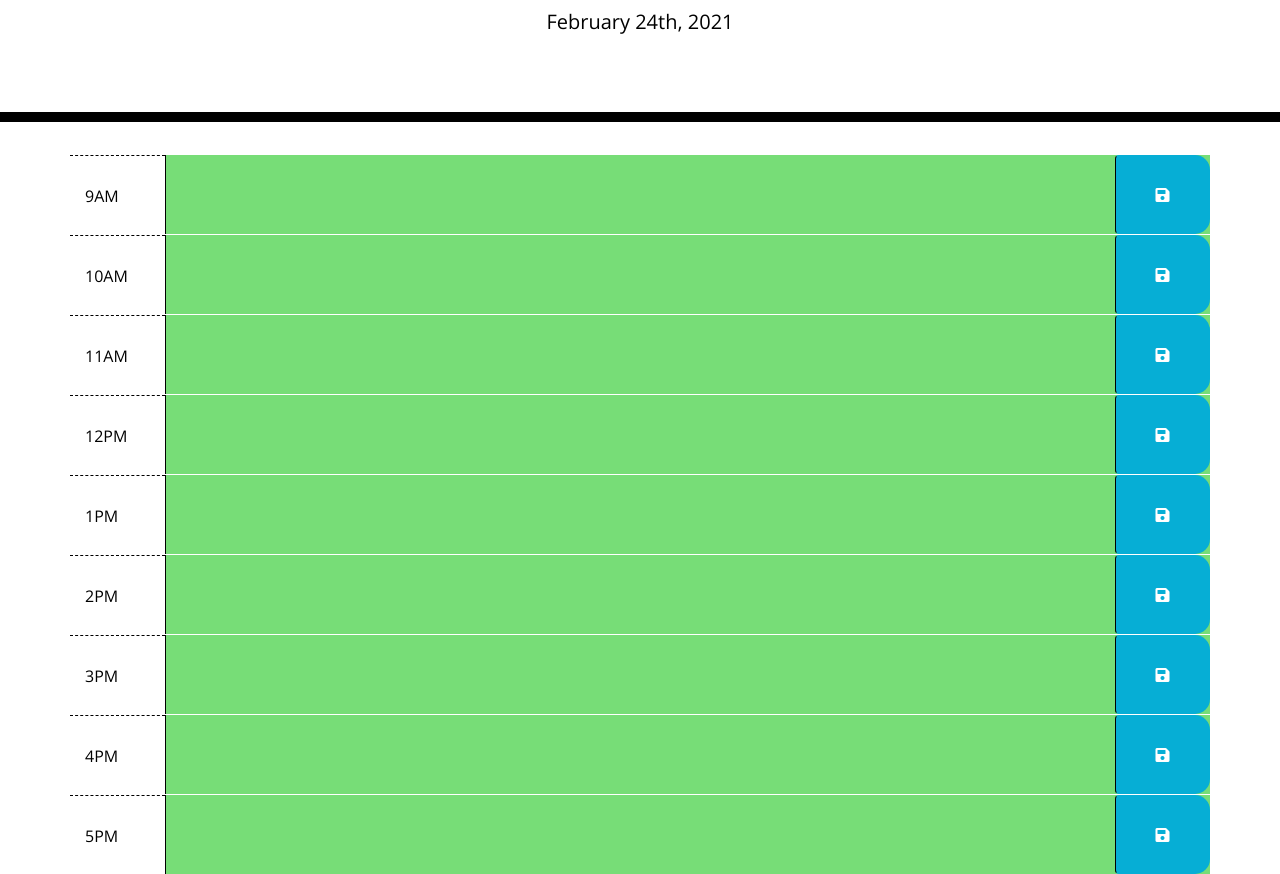
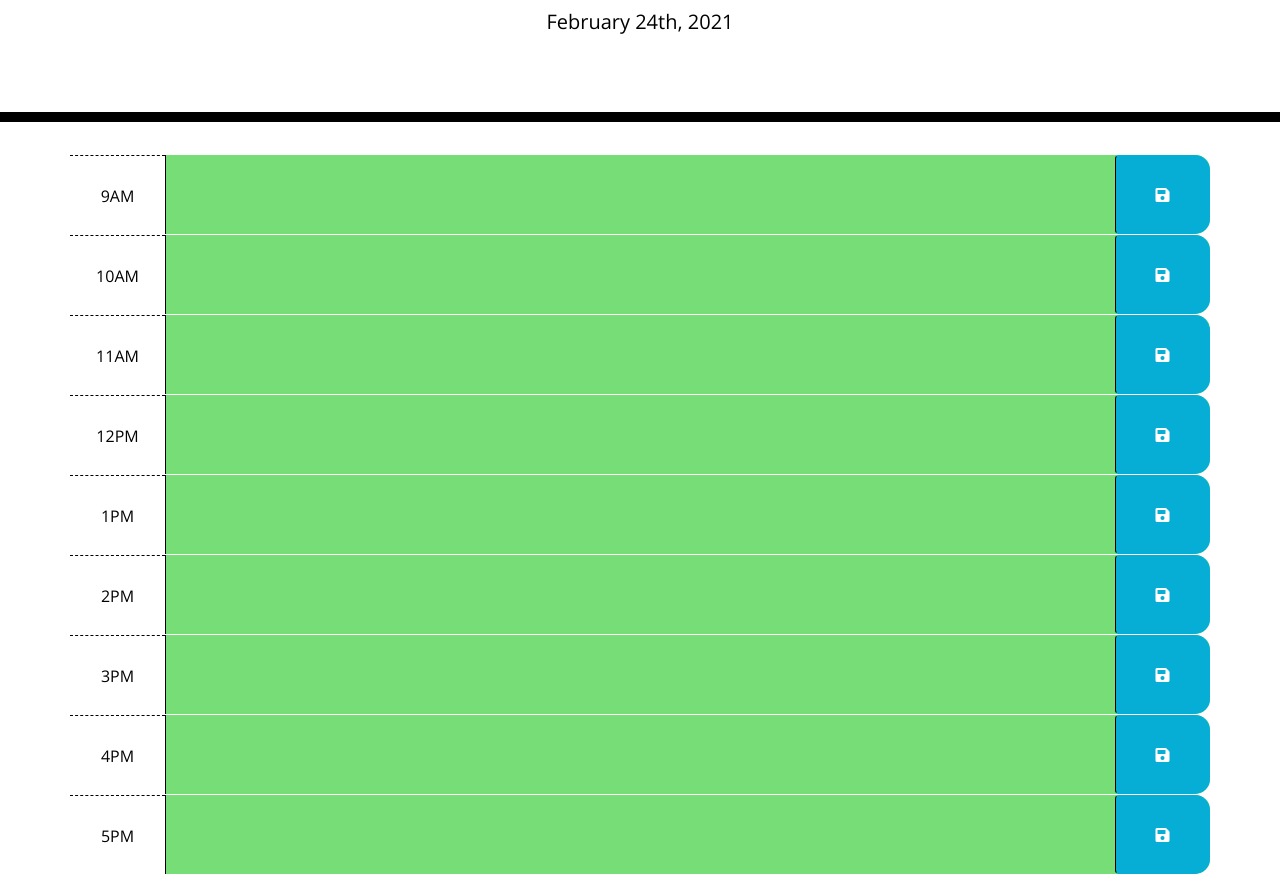
Before and after one commit to codyregis6891/workday-scheduler, a plain HTML site: page index.html in a window 1280 px wide. Shown: the part 182-1056 px from the top of the page. Drawn offline with nearby package versions, Linux system fonts and the light colour scheme.

Commit message:
added class to edit css

```diff
--- a/index.html
+++ b/index.html
@@ -31,7 +31,7 @@
 
     <div class="container">
 
-      <div id="hour9" class="row">
+      <div id="hour9" class="row time-block">
         <div class="col-1 hour">
           9AM
         </div>
@@ -39,7 +39,7 @@
         <button class="col-1 btn saveBtn"><i class="fas fa-save"></i></button>
       </div>
 
-      <div id="hour10" class="row">
+      <div id="hour10" class="row time-block">
         <div class="col-1 hour">
           10AM
         </div>
@@ -47,7 +47,7 @@
         <button class="col-1 btn saveBtn"><i class="fas fa-save"></i></button>
       </div>
 
-      <div id="hour11" class="row">
+      <div id="hour11" class="row time-block">
         <div class="col-1 hour">
           11AM
         </div>
@@ -55,7 +55,7 @@
         <button class="col-1 btn saveBtn"><i class="fas fa-save"></i></button>
       </div>
 
-      <div id="hour12" class="row">
+      <div id="hour12" class="row time-block">
         <div class="col-1 hour">
           12PM
         </div>
@@ -63,7 +63,7 @@
         <button class="col-1 btn saveBtn"><i class="fas fa-save"></i></button>
       </div>
 
-      <div id="hour13" class="row">
+      <div id="hour13" class="row time-block">
         <div class="col-1 hour">
           1PM
         </div>
@@ -71,7 +71,7 @@
         <button class="col-1 btn saveBtn"><i class="fas fa-save"></i></button>
       </div>
 
-      <div id="hour14" class="row">
+      <div id="hour14" class="row time-block">
         <div class="col-1 hour">
           2PM
         </div>
@@ -79,7 +79,7 @@
         <button class="col-1 btn saveBtn"><i class="fas fa-save"></i></button>
       </div>
 
-      <div id="hour15" class="row">
+      <div id="hour15" class="row time-block">
         <div class="col-1 hour">
           3PM
         </div>
@@ -87,7 +87,7 @@
         <button class="col-1 btn saveBtn"><i class="fas fa-save"></i></button>
       </div>
 
-      <div id="hour16" class="row">
+      <div id="hour16" class="row time-block">
         <div class="col-1 hour">
           4PM
         </div>
@@ -95,7 +95,7 @@
         <button class="col-1 btn saveBtn"><i class="fas fa-save"></i></button>
       </div>
 
-      <div id="hour17" class="row">
+      <div id="hour17" class="row time-block">
         <div class="col-1 hour">
           5PM
         </div>
```
